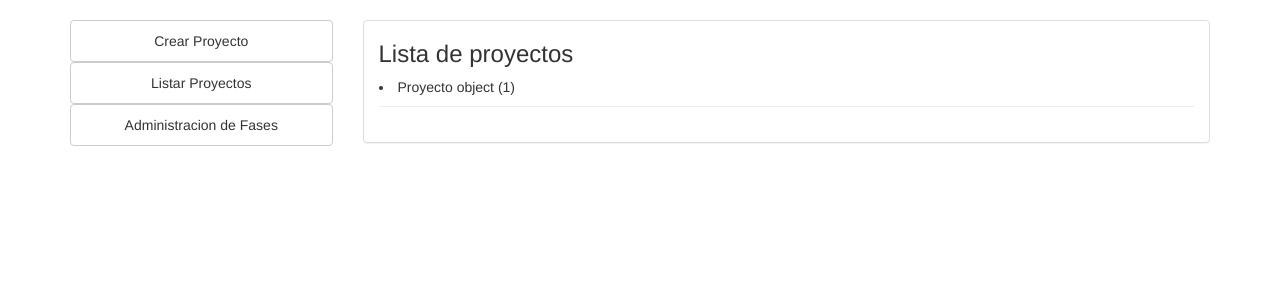
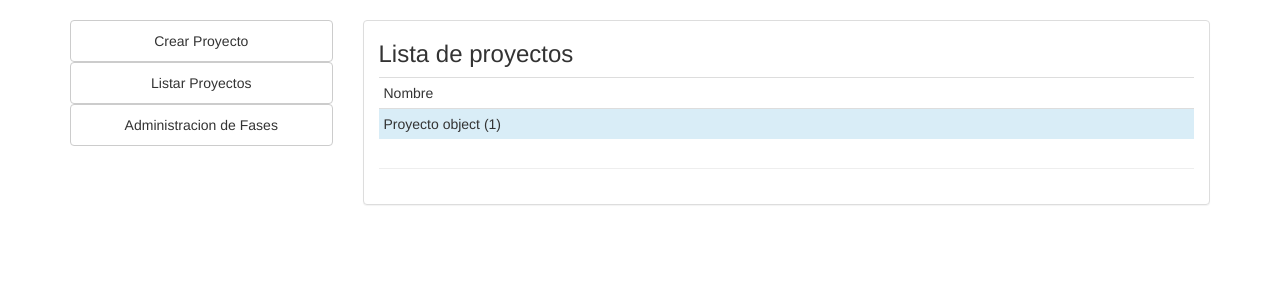
Before and after one commit to 0VAN/SGP, a Django app: template administracion/templates/proyecto/administrar_proyecto.html in a window 1280 px wide. Shown: the part 51-351 px from the top of the page. Run offline with Django 3.2, Linux system fonts and the light colour scheme; the template is opened without the code that fills it: values that come from a table or form of the project are taken from there, others are empty; tables that the repository leaves empty hold one stand-in row (values such as "Sample post"); parts of the project's set-up code (start-up, migrations or seed data) failed here and were passed over; some libraries are stand-ins or nearby versions.

Commit message:
las tablas han sido estructuradas y hechas para poseer enlaces

```diff
--- a/administracion/templates/administracion.html
+++ b/administracion/templates/administracion.html
@@ -33,9 +33,25 @@
 {% endblock %}
 
 {% block contenido %}
-    {% for usuario in lista_usuarios %}
-        <li><a href='{% url "administracion.views.detalle_usuario" usuario.id %}'>{{ usuario.username }}</a></li>
-    {% empty %}
-        <p>No hay usuarios registrados aun</p>
-    {% endfor %}
+    <table class="table table-condensed table-hover">
+        <tr>
+            <td>Nombre</td>
+            <td>Estado</td>
+        </tr>
+        {% for usuario in lista_usuarios %}
+            {% if usuario.is_active %}
+                <tr class="clickableRow info" href='{% url "administracion.views.detalle_usuario" usuario.id %}'>
+                    <td>{{ usuario.username }}</td>
+                    <td>Activo</td>
+                </tr>
+            {% else %}
+                <tr class="clickableRow warning" href='{% url "administracion.views.detalle_usuario" usuario.id %}'>
+                    <td>{{ usuario.username }}</td>
+                    <td>Inactivo</td>
+                </tr>
+            {% endif %}
+        {% empty %}
+            <p>No hay usuarios registrados aun</p>
+        {% endfor %}
+    </table>
 {% endblock %}
--- a/administracion/templates/proyecto/administrar_proyecto.html
+++ b/administracion/templates/proyecto/administrar_proyecto.html
@@ -10,9 +10,17 @@
 {% endblock %}
 
 {% block contenido %}
-    {% for proyecto in lista_proyectos %}
-        <li>{{ proyecto }}</li>
-    {% empty %}
-        <p>No hay proyectos registrados aun</p>
-    {% endfor %}
+    <table class="table table-condensed table-hover">
+        <tr>
+            <td>Nombre</td>
+        </tr>
+        <tr>
+        {% for proyecto in lista_proyectos %}
+            <td class="info">{{ proyecto }}</td>
+        {% empty %}
+            <td class="warning">No hay proyectos registrados aun</td>
+        {% endfor %}
+        </tr>
+    </table>
+
 {% endblock %}
```
Also changed, not shown: administracion/templates/proyecto/fase/adm-fases.html (+11 -8 lines).
